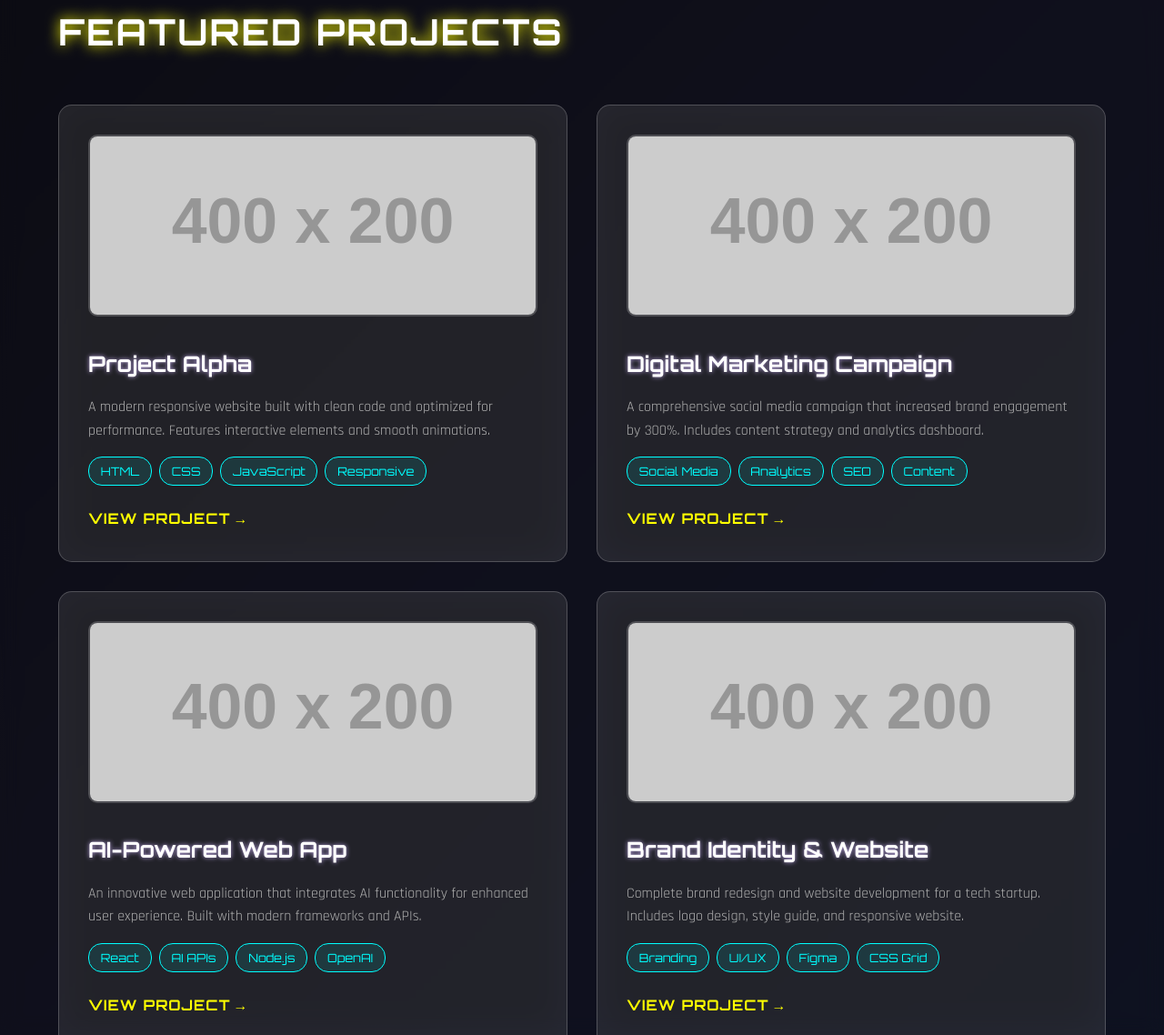
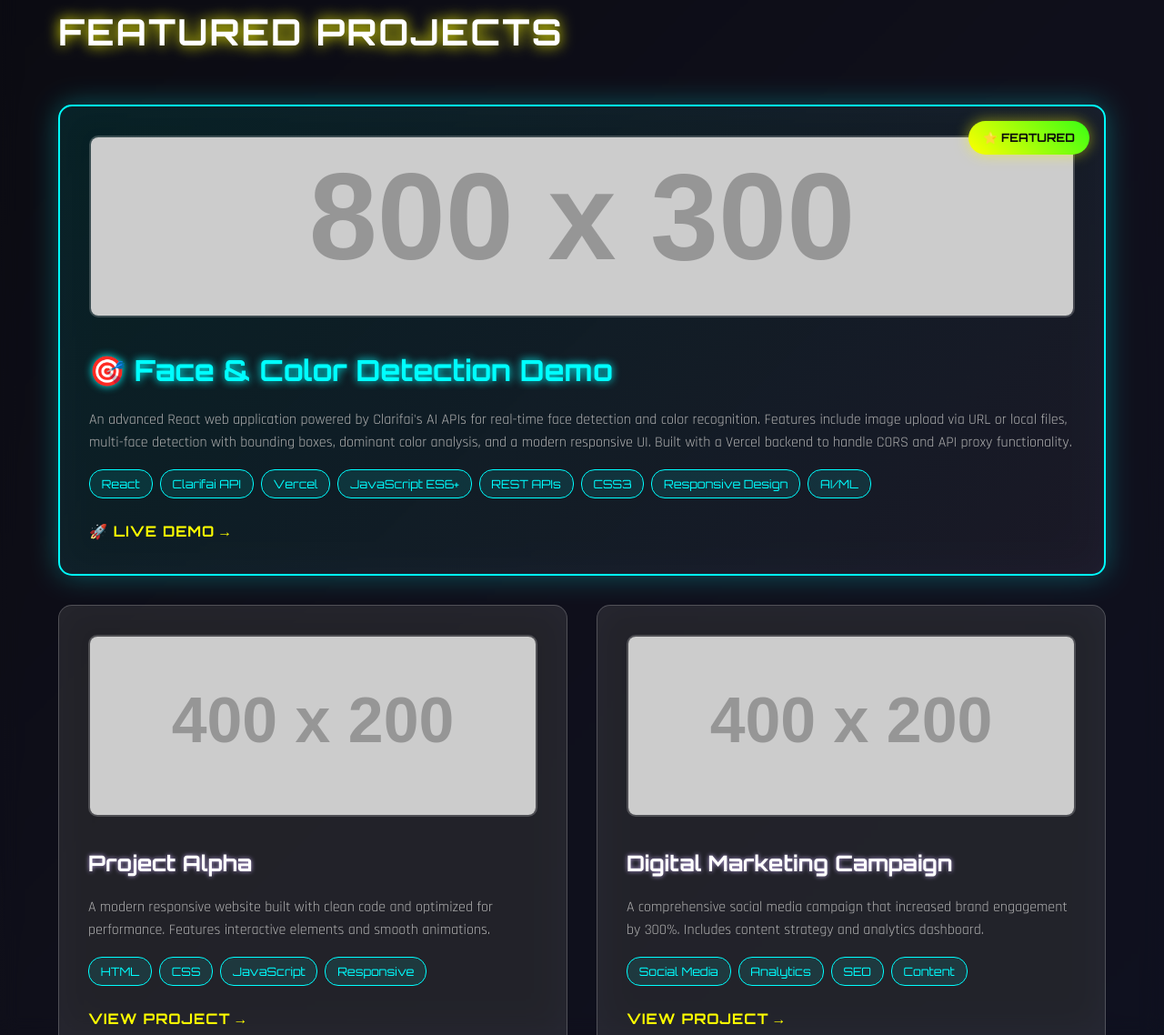
Before and after one commit to Jockeys97/Jockeys97-github.io, a plain HTML site: page index.html in a window 1280 px wide. Shown: the part 1662-2800 px from the top of the page at 91% size. Drawn offline with Linux system fonts and the light colour scheme; placeholder pictures from the web are drawn by us.

Commit message:
Update index.html

```diff
--- a/index.html
+++ b/index.html
@@ -377,6 +377,13 @@
         .project-card:nth-child(3) { animation-delay: 0.6s; }
         .project-card:nth-child(4) { animation-delay: 0.8s; }
 
+        .project-card.featured {
+            grid-column: span 2;
+            background: linear-gradient(135deg, rgba(0, 255, 255, 0.1), rgba(177, 156, 217, 0.1));
+            border: 2px solid var(--neon-cyan);
+            box-shadow: 0 0 30px rgba(0, 255, 255, 0.3);
+        }
+
         .project-card::before {
             content: '';
             position: absolute;
@@ -423,6 +430,12 @@
             text-shadow: 0 0 5px var(--neon-purple);
         }
 
+        .project-card.featured h3 {
+            font-size: 2rem;
+            color: var(--neon-cyan);
+            text-shadow: 0 0 10px var(--neon-cyan);
+        }
+
         .project-card p {
             color: var(--text-secondary);
             margin-bottom: 1rem;
@@ -444,6 +457,21 @@
             font-size: 0.8rem;
             border: 1px solid var(--neon-cyan);
             font-family: 'Orbitron', monospace;
+        }
+
+        .featured-badge {
+            position: absolute;
+            top: 1rem;
+            right: 1rem;
+            background: linear-gradient(45deg, var(--neon-yellow), var(--neon-green));
+            color: var(--primary-bg);
+            padding: 0.5rem 1rem;
+            border-radius: 20px;
+            font-size: 0.8rem;
+            font-weight: bold;
+            text-transform: uppercase;
+            font-family: 'Orbitron', monospace;
+            box-shadow: 0 0 15px rgba(255, 255, 0, 0.5);
         }
 
         .project-link {
@@ -807,6 +835,10 @@
                 gap: 1.5rem;
             }
 
+            .project-card.featured {
+                grid-column: span 1;
+            }
+
             .skills-grid {
                 grid-template-columns: repeat(auto-fit, minmax(150px, 1fr));
             }
@@ -938,9 +970,31 @@
             <h2 class="section-title">Featured Projects</h2>
             <div class="projects-grid">
 
-                <!-- PROJECT 1 - Easy to copy this structure for new projects -->
+                <!-- FEATURED PROJECT - Face & Color Detection Demo -->
+                <div class="project-card featured">
+                    <div class="featured-badge">⭐ Featured</div>
+                    <!-- You can replace this with an actual screenshot of your app -->
+                    <img src="https://via.placeholder.com/800x300/00ffff/000000?text=Face+%26+Color+Detection+Demo" alt="Face & Color Detection Demo Screenshot" class="project-thumbnail">
+                    <h3>🎯 Face & Color Detection Demo</h3>
+                    <p>An advanced React web application powered by Clarifai's AI APIs for real-time face detection and color recognition. Features include image upload via URL or local files, multi-face detection with bounding boxes, dominant color analysis, and a modern responsive UI. Built with a Vercel backend to handle CORS and API proxy functionality.</p>
+
+                    <!-- Tech Stack Tags -->
+                    <div class="tech-stack">
+                        <span class="tech-tag">React</span>
+                        <span class="tech-tag">Clarifai API</span>
+                        <span class="tech-tag">Vercel</span>
+                        <span class="tech-tag">JavaScript ES6+</span>
+                        <span class="tech-tag">REST APIs</span>
+                        <span class="tech-tag">CSS3</span>
+                        <span class="tech-tag">Responsive Design</span>
+                        <span class="tech-tag">AI/ML</span>
+                    </div>
+
+                    <a href="https://faceand-colour-detector-demo-75kb.vercel.app/" target="_blank" rel="noopener noreferrer" class="project-link">🚀 Live Demo</a>
+                </div>
+
+                <!-- PROJECT 2 -->
                 <div class="project-card">
-                    <!-- Replace src with actual project screenshot -->
                     <img src="https://via.placeholder.com/400x200/b19cd9/ffffff?text=Project+Alpha" alt="Project Alpha Screenshot" class="project-thumbnail">
                     <h3>Project Alpha</h3>
                     <p>A modern responsive website built with clean code and optimized for performance. Features interactive elements and smooth animations.</p>
@@ -956,9 +1010,9 @@
                     <a href="#" target="_blank" rel="noopener noreferrer" class="project-link">View Project</a>
                 </div>
 
-                <!-- PROJECT 2 -->
+                <!-- PROJECT 3 -->
                 <div class="project-card">
-                    <img src="https://via.placeholder.com/400x200/00ffff/000000?text=Marketing+Campaign" alt="Marketing Campaign Screenshot" class="project-thumbnail">
+                    <img src="https://via.placeholder.com/400x200/ffff00/000000?text=Marketing+Campaign" alt="Marketing Campaign Screenshot" class="project-thumbnail">
                     <h3>Digital Marketing Campaign</h3>
                     <p>A comprehensive social media campaign that increased brand engagement by 300%. Includes content strategy and analytics dashboard.</p>
 
@@ -967,22 +1021,6 @@
                         <span class="tech-tag">Analytics</span>
                         <span class="tech-tag">SEO</span>
                         <span class="tech-tag">Content</span>
-                    </div>
-
-                    <a href="#" target="_blank" rel="noopener noreferrer" class="project-link">View Project</a>
-                </div>
-
-                <!-- PROJECT 3 -->
-                <div class="project-card">
-                    <img src="https://via.placeholder.com/400x200/ffff00/000000?text=AI+Integration" alt="AI Integration Project Screenshot" class="project-thumbnail">
-                    <h3>AI-Powered Web App</h3>
-                    <p>An innovative web application that integrates AI functionality for enhanced user experience. Built with modern frameworks and APIs.</p>
-
-                    <div class="tech-stack">
-                        <span class="tech-tag">React</span>
-                        <span class="tech-tag">AI APIs</span>
-                        <span class="tech-tag">Node.js</span>
-                        <span class="tech-tag">OpenAI</span>
                     </div>
 
                     <a href="#" target="_blank" rel="noopener noreferrer" class="project-link">View Project</a>
```
